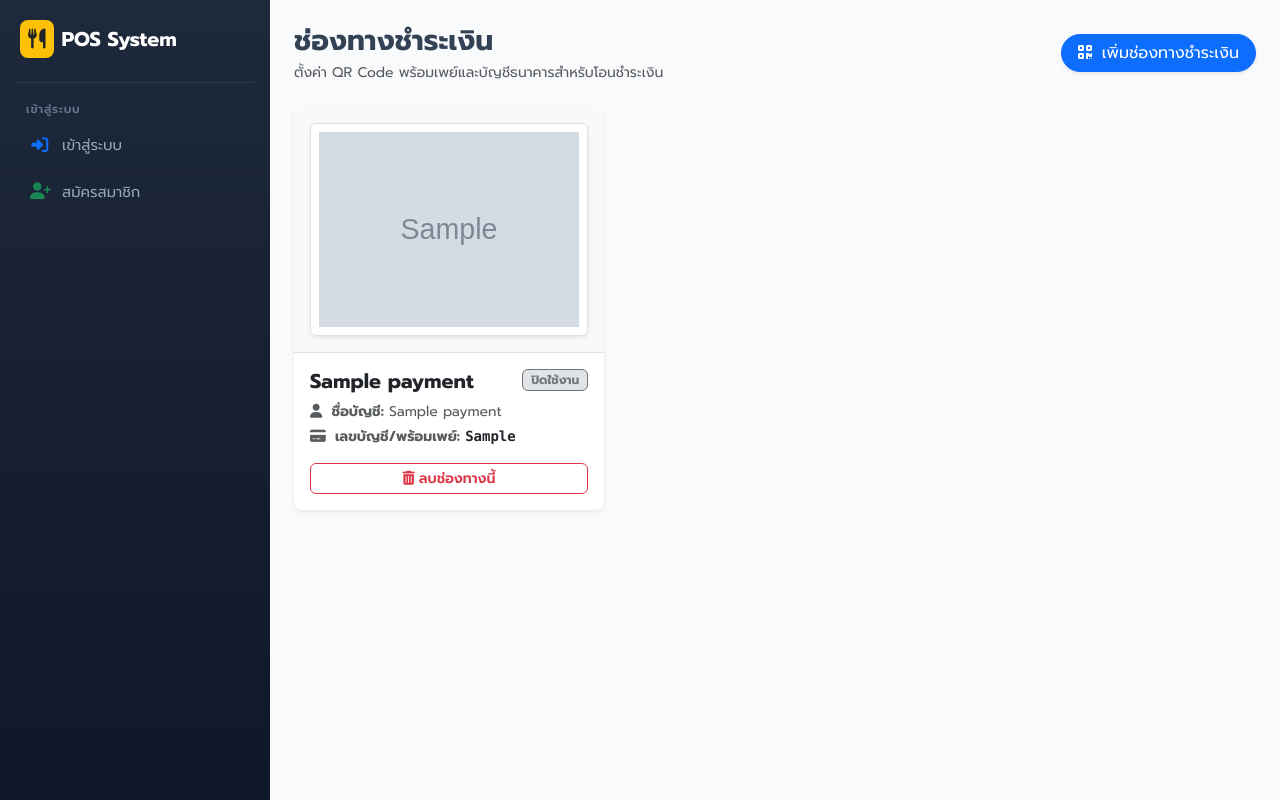
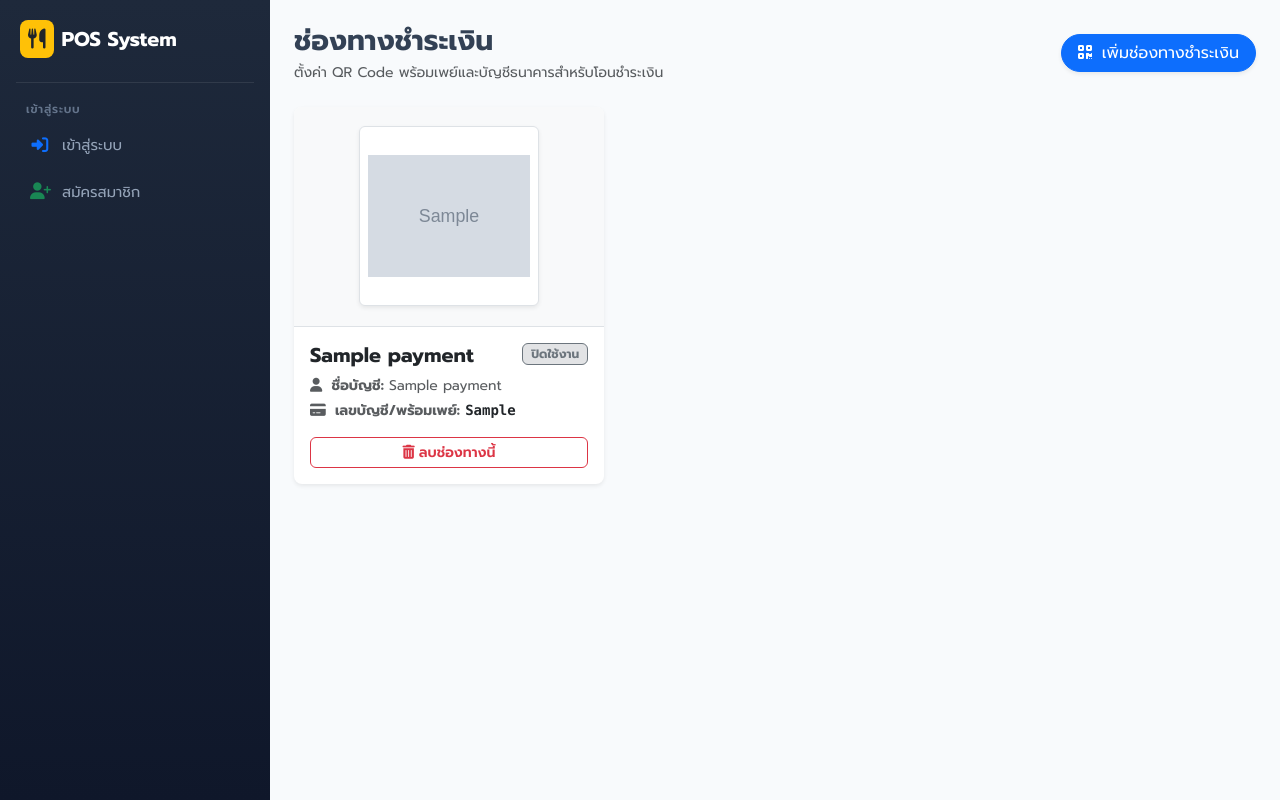
Before and after one commit to warispinyodom/Restaurant-Management, a Flask app: template templates/admin/payment.html in a window 1280 px wide. Run offline with Flask 3, Linux system fonts and the light colour scheme; the template is opened without the code that fills it: most values are stand-ins (such as "Sample title", 1, 10 or a date in 2020); grey boxes marked "Sample" are stand-in pictures; some libraries are stand-ins or nearby versions.

Commit message:
fix update image payment

```diff
--- a/templates/admin/payment.html
+++ b/templates/admin/payment.html
@@ -5,7 +5,8 @@
         <h3 class="fw-bold mb-1">ช่องทางชำระเงิน</h3>
         <p class="text-muted mb-0 small">ตั้งค่า QR Code พร้อมเพย์และบัญชีธนาคารสำหรับโอนชำระเงิน</p>
     </div>
-    <button class="btn btn-primary shadow-sm px-3 rounded-pill" data-bs-toggle="modal" data-bs-target="#addPaymentModal">
+    <button class="btn btn-primary shadow-sm px-3 rounded-pill" data-bs-toggle="modal"
+        data-bs-target="#addPaymentModal">
         <i class="fas fa-qrcode me-1"></i> เพิ่มช่องทางชำระเงิน
     </button>
 </div>
@@ -14,15 +15,18 @@
     {% for payment in payments %}
     <div class="col-12 col-sm-6 col-lg-4">
         <div class="card h-100 border-0 shadow-sm rounded-3 overflow-hidden">
-            <div class="bg-light text-center p-3 border-bottom">
+            <div class="bg-light d-flex align-items-center justify-content-center p-3 border-bottom"
+                style="height: 220px;">
                 {% if payment.qr_image %}
-                    {% if payment.qr_image.startswith('http') %}
-                        <img src="{{ payment.qr_image }}" class="img-fluid rounded border bg-white p-2 shadow-sm" style="max-height: 220px; object-fit: contain;" alt="QR Code">
+                {% set img_url = payment.qr_image if payment.qr_image.startswith('http') else url_for('static',
+                filename='uploads/' + payment.qr_image) %}
+                <img src="{{ img_url }}" class="rounded border bg-white p-2 shadow-sm"
+                    style="width: 180px; height: 180px; object-fit: contain;" alt="QR Code">
                 {% else %}
-                        <img src="{{ url_for('static', filename='uploads/' + payment.qr_image) }}" class="img-fluid rounded border bg-white p-2 shadow-sm" style="max-height: 220px; object-fit: contain;" alt="QR Code">
-                    {% endif %}
-                {% else %}
-                    <div class="py-4 text-muted"><i class="fas fa-qrcode fa-3x"></i></div>
+                <div class="text-muted text-center">
+                    <i class="fas fa-qrcode fa-3x mb-1 opacity-50"></i>
+                    <div class="small">ไม่มีรูป QR Code</div>
+                </div>
                 {% endif %}
             </div>
             <div class="card-body d-flex flex-column justify-content-between">
@@ -39,10 +43,13 @@
                         <i class="fas fa-user me-1"></i> <strong>ชื่อบัญชี:</strong> {{ payment.account_name }}
                     </p>
                     <p class="text-muted small mb-3">
-                        <i class="fas fa-credit-card me-1"></i> <strong>เลขบัญชี/พร้อมเพย์:</strong> <span class="font-monospace fw-bold text-dark">{{ payment.promptpay_no }}</span>
+                        <i class="fas fa-credit-card me-1"></i> <strong>เลขบัญชี/พร้อมเพย์:</strong> <span
+                            class="font-monospace fw-bold text-dark">{{ payment.promptpay_no }}</span>
                     </p>
                 </div>
-                <button type="button" class="btn btn-outline-danger btn-sm w-100 rounded-2 d-inline-flex align-items-center justify-content-center fw-semibold" onclick="deleteItem('/admin/payments/delete/{{ payment.id }}')">
+                <button type="button"
+                    class="btn btn-outline-danger btn-sm w-100 rounded-2 d-inline-flex align-items-center justify-content-center fw-semibold"
+                    onclick="deleteItem('/admin/payments/delete/{{ payment.id }}')">
                     <i class="fas fa-trash-can me-1"></i> ลบช่องทางนี้
                 </button>
             </div>
@@ -63,7 +70,8 @@
 <!-- Add Payment Modal -->
 <div class="modal fade" id="addPaymentModal" tabindex="-1" aria-hidden="true">
     <div class="modal-dialog modal-dialog-centered">
-        <form action="{{ url_for('admin_payments_add') }}" method="POST" enctype="multipart/form-data" class="modal-content border-0 shadow">
+        <form action="{{ url_for('admin_payments_add') }}" method="POST" enctype="multipart/form-data"
+            class="modal-content border-0 shadow">
             <div class="modal-header border-0 pb-0">
                 <h5 class="modal-title fw-bold">เพิ่มช่องทางชำระเงิน</h5>
                 <button type="button" class="btn-close" data-bs-dismiss="modal"></button>
@@ -71,11 +79,13 @@
             <div class="modal-body py-3">
                 <div class="mb-3">
                     <label class="form-label small fw-bold">ธนาคาร / บริการ</label>
-                    <input type="text" name="bank_name" class="form-control" placeholder="เช่น กสิกรไทย, พร้อมเพย์" required>
+                    <input type="text" name="bank_name" class="form-control" placeholder="เช่น กสิกรไทย, พร้อมเพย์"
+                        required>
                 </div>
                 <div class="mb-3">
                     <label class="form-label small fw-bold">ชื่อบัญชี</label>
-                    <input type="text" name="account_name" class="form-control" placeholder="เช่น นายสมชาย ใจดี" required>
+                    <input type="text" name="account_name" class="form-control" placeholder="เช่น นายสมชาย ใจดี"
+                        required>
                 </div>
                 <div class="mb-3">
                     <label class="form-label small fw-bold">เลขบัญชี / เบอร์พร้อมเพย์</label>
```
Lines whose indentation alone changed are shown as unchanged.
